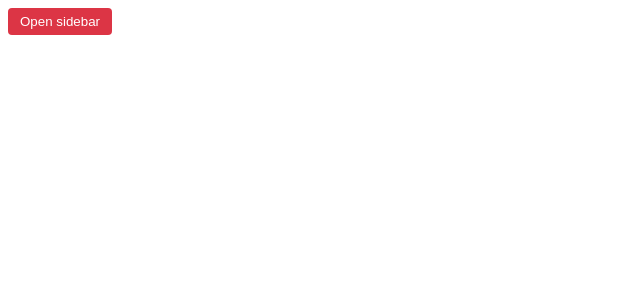
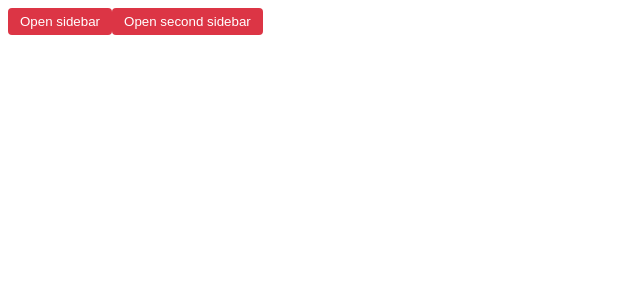
Before and after one commit to luxplanjay/react-117, a React (Vite) app: page / in a window 1280 px wide. Shown: the top 300 px of the page, without its empty margins (0-640 px from the left). Built offline with nearby package versions, Linux system fonts and the light colour scheme.

Commit message:
Add examples

```diff
--- a/src/components/App.tsx
+++ b/src/components/App.tsx
@@ -27,10 +27,15 @@ export default function App() {
   const openSidebar = () => setIsSidebarOpen(true);
   const closeSidebar = () => setIsSidebarOpen(false);
 
+  const [isOpen, setIsOpen] = useState(false);
+
   return (
     <>
       <button onClick={openSidebar}>Open sidebar</button>
       {isSidebarOpen && <Sidebar onClose={closeSidebar} />}
+
+      <button onClick={() => setIsOpen(true)}>Open second sidebar</button>
+      {isOpen && <Sidebar onClose={() => setIsOpen(false)} />}
 
       {/* <button onClick={() => setCount(count + 1)}>Count {count}</button>
       {character && <pre>{JSON.stringify(character, null, 2)}</pre>} */}
```
